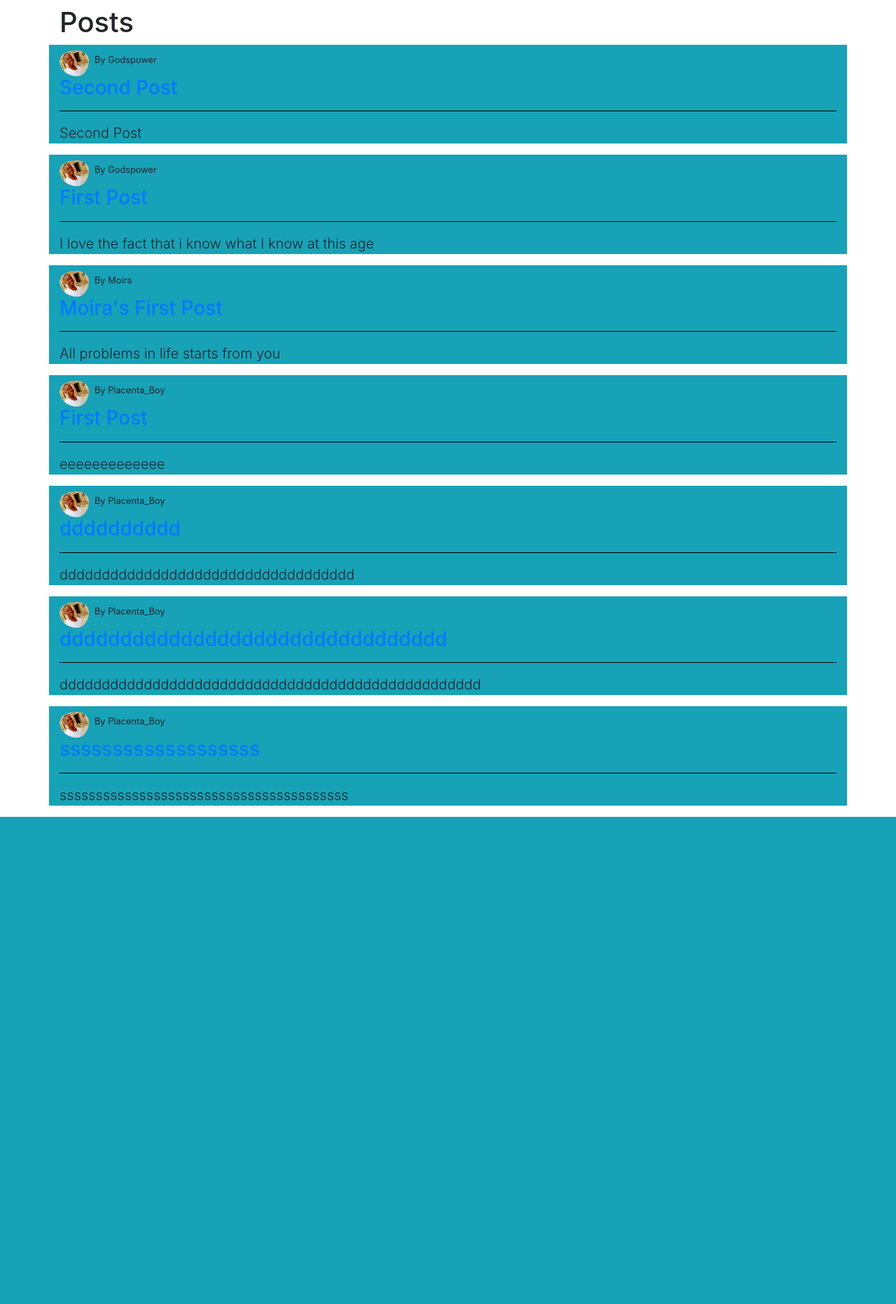
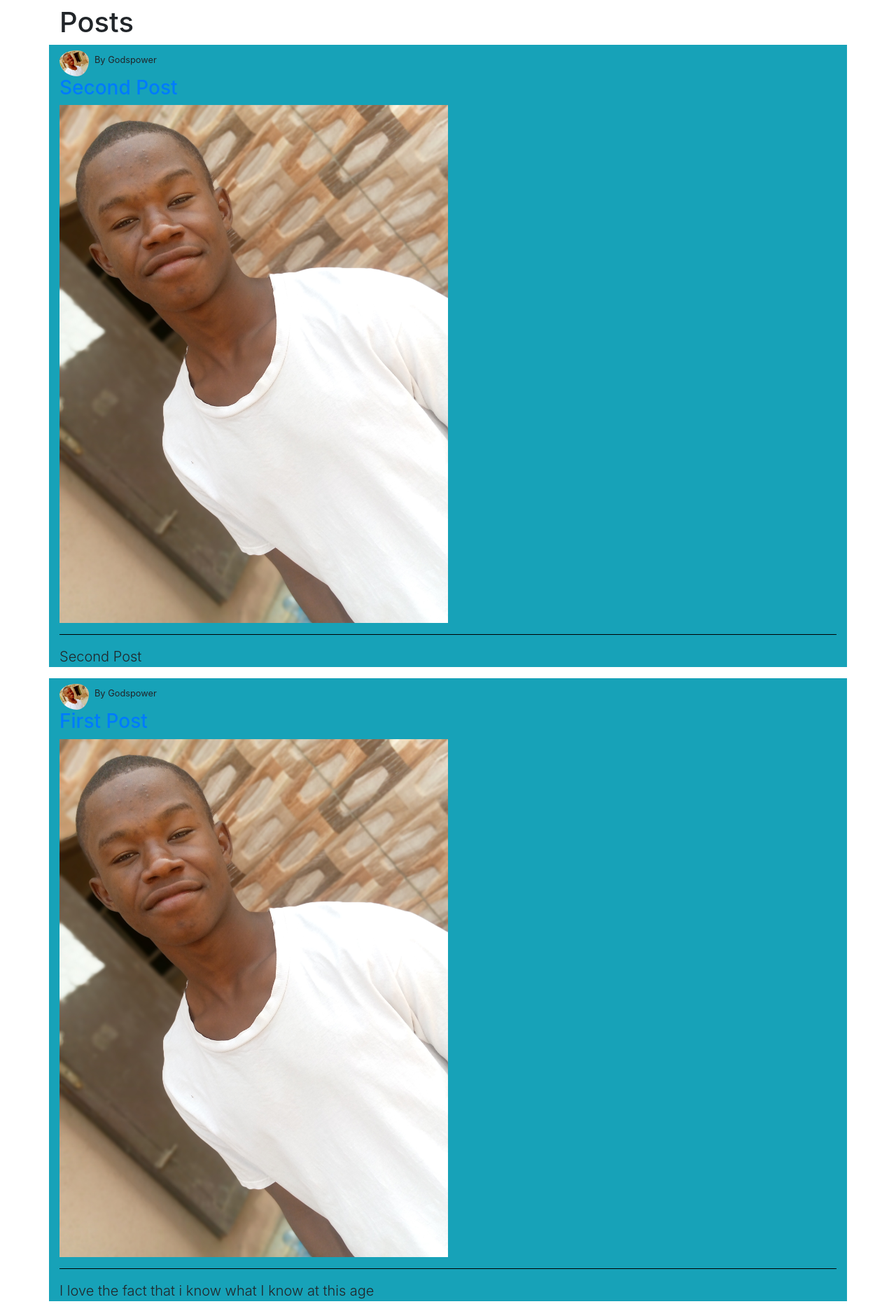
Before and after one commit to Godspower-Eze/Build-a-Mini-social-media-in-Python-using-Flask, a Flask app: page / in a window 1280 px wide. Shown: the part 81-1944 px from the top of the page at 70% size. Before the commit the page ends 1248 px from the top, so only its background shows below. Run offline with Flask 2, Linux system fonts and the light colour scheme; data comes from the database, SQL or seed files in the repository; some libraries are stand-ins or nearby versions.

Commit message:
added pictures to show on the homepage

```diff
--- a/socialmedia/routes.py
+++ b/socialmedia/routes.py
@@ -37,7 +37,6 @@ def home():
 @login_required
 def post_create():
     form = PostCreationForm()
-    # profile_image = url_for('static', filename='post_image/' + current_user.)
     if form.validate_on_submit() and form.post_image.data:
         picture_file = postsave_picture(form.post_image.data)
         post_image = picture_file
--- a/socialmedia/templates/home.html
+++ b/socialmedia/templates/home.html
@@ -7,6 +7,9 @@
     <div class="container bg-info">
         <small class="text-right"><img class="rounded-circle pr-2 pt-2" width="50px" src="{{ url_for('static', filename='mypicture.jpg')}}">By {{p.author.username}}</small>
         <h3><a href="{{ url_for('detail_view', user_id=p.id)}}">{{ p.post_title}}</a></h3>
+        <div>
+            <img class="mr-" width="50%"  src="/static/post_image/{{p.post_image}}">
+        </div>
         <hr color="black">
     <p class="lead">
         {{ p.post_content }}
```
